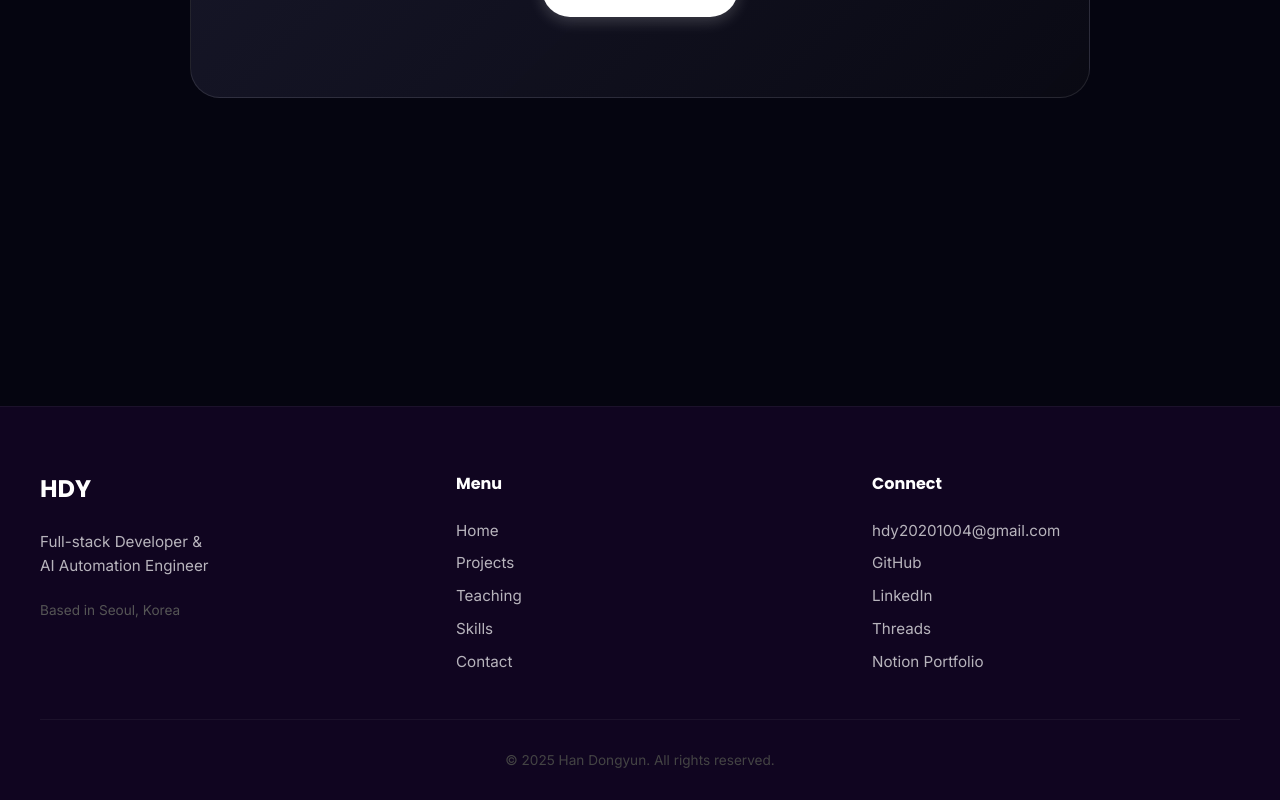
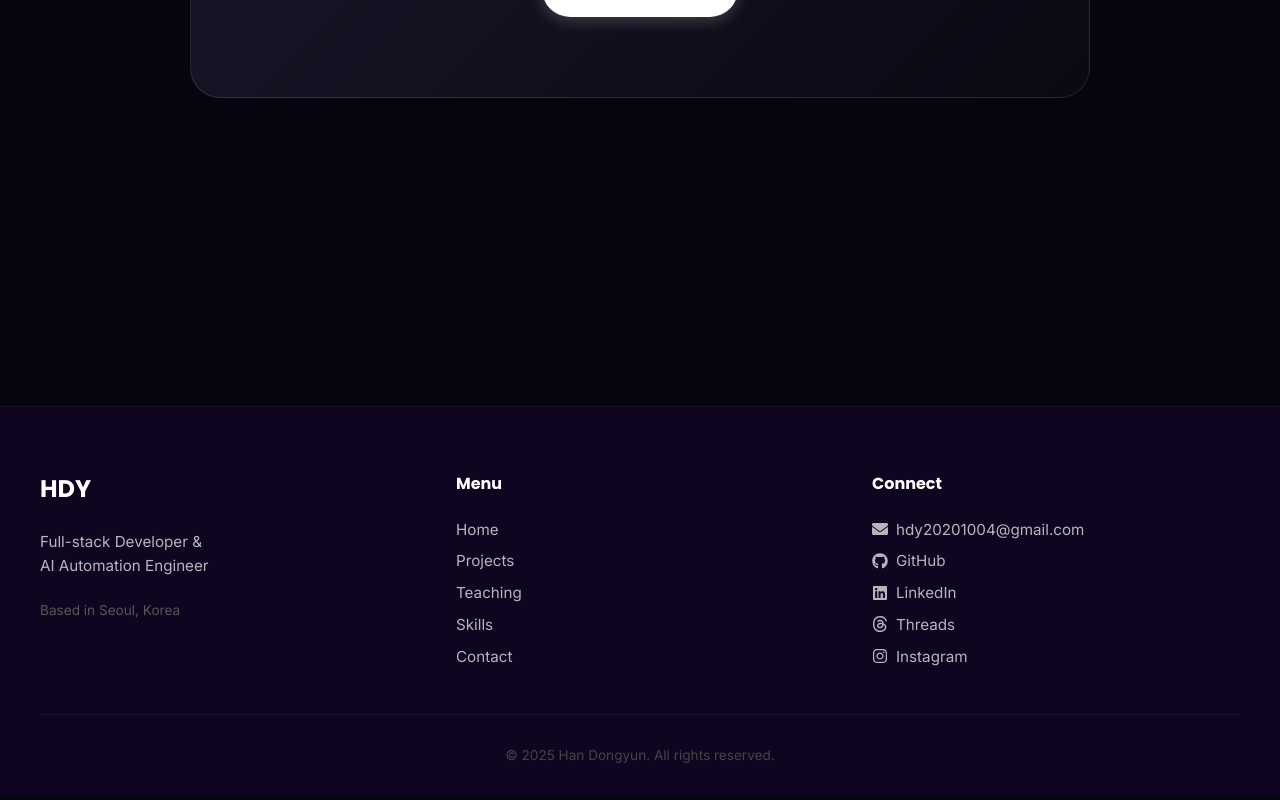
Before and after one commit to david-han-0831/david-website-frontend, a Next.js app: page /teaching in a window 1280 px wide. Shown: the part 4885-5685 px from the top of the page. Built offline with nearby package versions, Linux system fonts and the light colour scheme.

Commit message:
feat(footer): add social media icons and update links
- Add GitHub, LinkedIn, Instagram, Threads icons
- Update GitHub and LinkedIn to actual profile links
- Replace Notion Portfolio with Instagram
- Add icon styling with flexbox layout

```diff
--- a/components/dom/Footer.module.css
+++ b/components/dom/Footer.module.css
@@ -79,10 +79,22 @@
     font-size: 0.95rem;
     transition: color 0.2s;
     text-decoration: none;
+    display: flex;
+    align-items: center;
+    gap: 0.5rem;
 }
 
 .links a:hover {
     color: var(--primary-purple);
+}
+
+.links a .icon {
+    font-size: 1rem;
+    flex-shrink: 0;
+}
+
+.links a span {
+    flex: 1;
 }
 
 .bottom {
--- a/components/dom/Footer.tsx
+++ b/components/dom/Footer.tsx
@@ -2,6 +2,8 @@
 
 import styles from './Footer.module.css'
 import Link from 'next/link'
+import { FaGithub, FaLinkedin, FaEnvelope, FaInstagram } from 'react-icons/fa'
+import { SiThreads } from 'react-icons/si'
 
 export default function Footer() {
     return (
@@ -33,11 +35,36 @@ export default function Footer() {
                 <div className={styles.column}>
                     <h4 className={styles.title}>Connect</h4>
                     <ul className={styles.links}>
-                        <li><a href="mailto:hdy20201004@gmail.com">hdy20201004@gmail.com</a></li>
-                        <li><a href="https://github.com" target="_blank" rel="noopener noreferrer">GitHub</a></li>
-                        <li><a href="https://linkedin.com" target="_blank" rel="noopener noreferrer">LinkedIn</a></li>
-                        <li><a href="https://threads.net" target="_blank" rel="noopener noreferrer">Threads</a></li>
-                        <li><a href="#" target="_blank">Notion Portfolio</a></li>
+                        <li>
+                            <a href="mailto:hdy20201004@gmail.com">
+                                <FaEnvelope className={styles.icon} />
+                                <span>hdy20201004@gmail.com</span>
+                            </a>
+                        </li>
+                        <li>
+                            <a href="https://github.com/david-han-0831" target="_blank" rel="noopener noreferrer">
+                                <FaGithub className={styles.icon} />
+                                <span>GitHub</span>
+                            </a>
+                        </li>
+                        <li>
+                            <a href="https://www.linkedin.com/in/davidhan88" target="_blank" rel="noopener noreferrer">
+                                <FaLinkedin className={styles.icon} />
+                                <span>LinkedIn</span>
+                            </a>
+                        </li>
+                        <li>
+                            <a href="https://threads.net" target="_blank" rel="noopener noreferrer">
+                                <SiThreads className={styles.icon} />
+                                <span>Threads</span>
+                            </a>
+                        </li>
+                        <li>
+                            <a href="#" target="_blank" rel="noopener noreferrer">
+                                <FaInstagram className={styles.icon} />
+                                <span>Instagram</span>
+                            </a>
+                        </li>
                     </ul>
                 </div>
             </div>
```
